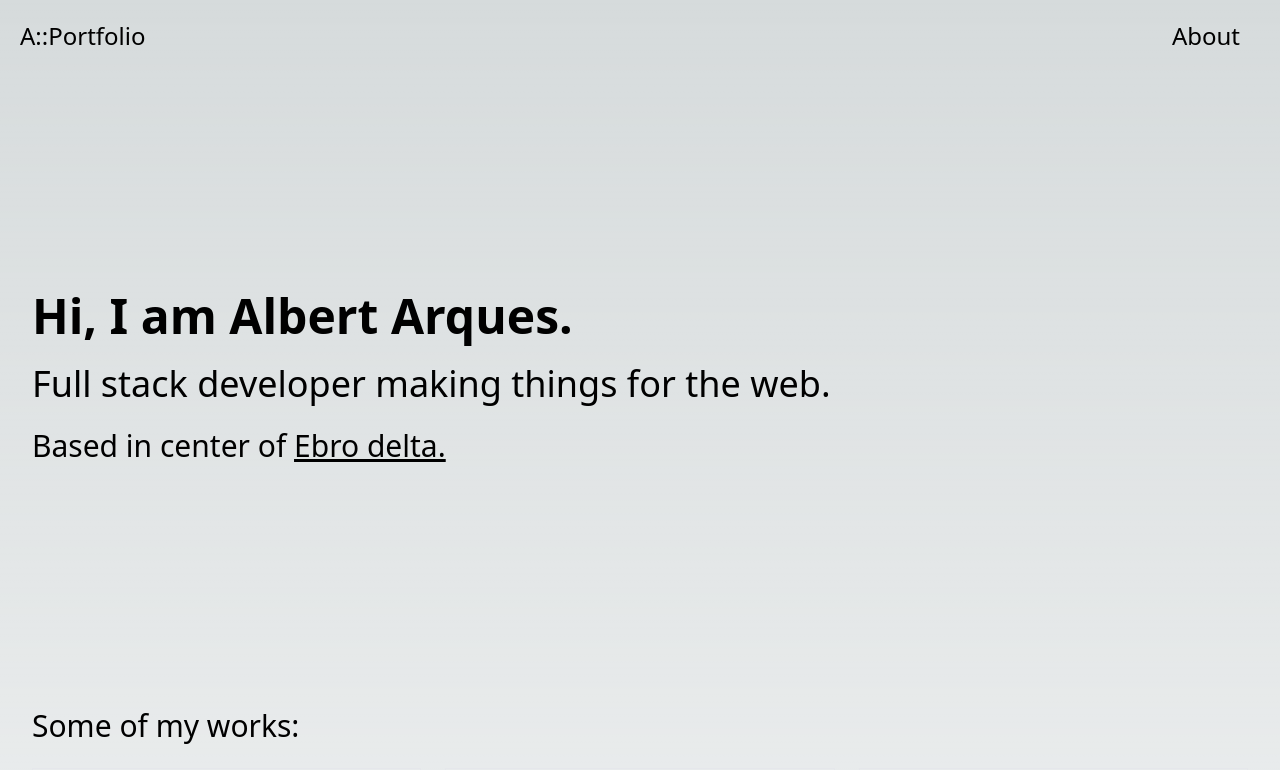
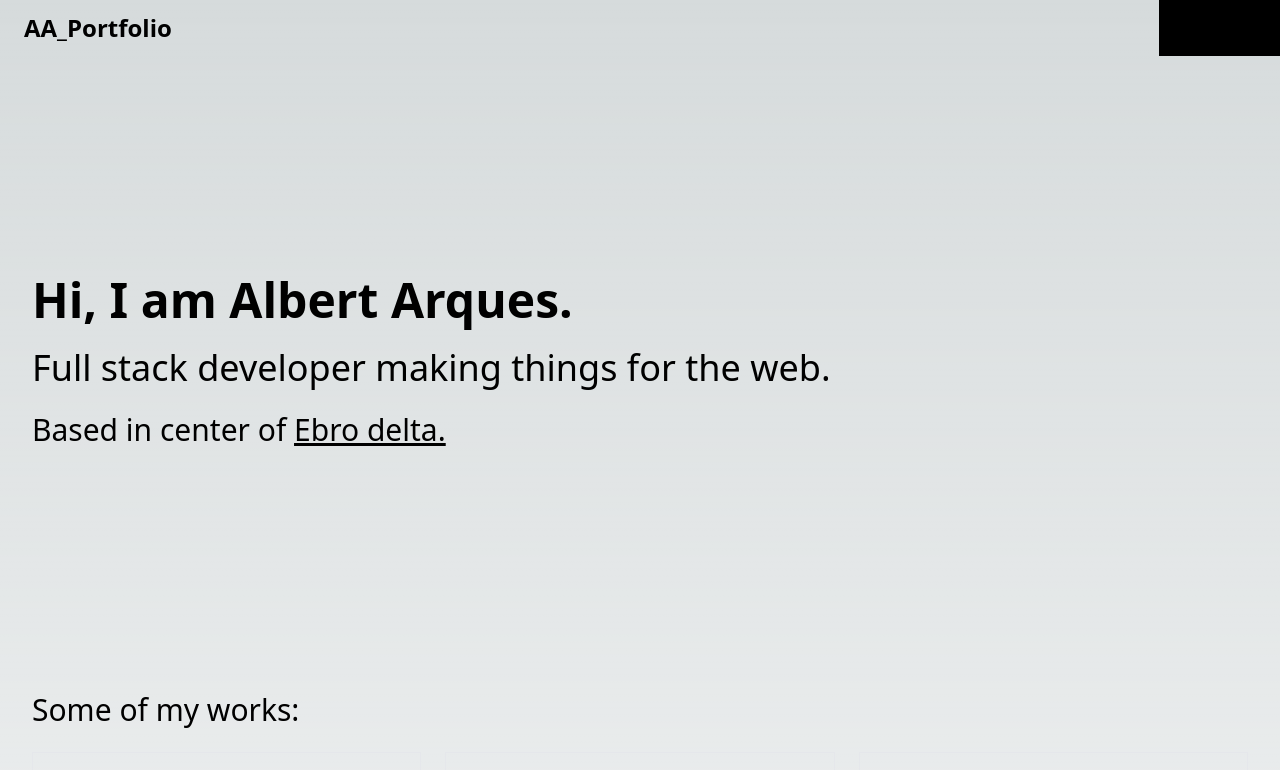
Before and after one commit to albertarques/portfolio, a Next.js app: page / in a window 1280 px wide. Shown: the top 770 px of the page. Built offline with nearby package versions, Linux system fonts and the light colour scheme.

Commit message:
Added Navbar

```diff
--- a/src/components/navbar/Navbar.jsx
+++ b/src/components/navbar/Navbar.jsx
@@ -3,13 +3,13 @@ import Link from "next/link";
 // TODO: Create a navbar component
 export default function Navbar() {
   return (
-    <div className="container flex flex-row justify-between p-5 lg:text-2xl text-xl">
-      <div className="brand">
-        <Link href="/">A::Portfolio</Link>
+    <div className="w-full sticky top-0 flex flex-row justify-between lg:text-2xl text-xl">
+      <div className="border-f brand frame-f block py-3 px-6 font-bold">
+        <Link href="/">AA_Portfolio</Link>
       </div>
       <nav className="flex justify-end">
-        <ul className="">
-          <li className="mr-5">
+        <ul className="border-f brand frame-f bg-current block py-3 px-6 font-bold">
+          <li className="">
             <Link href="/about">About</Link>
           </li>
         </ul>
```
